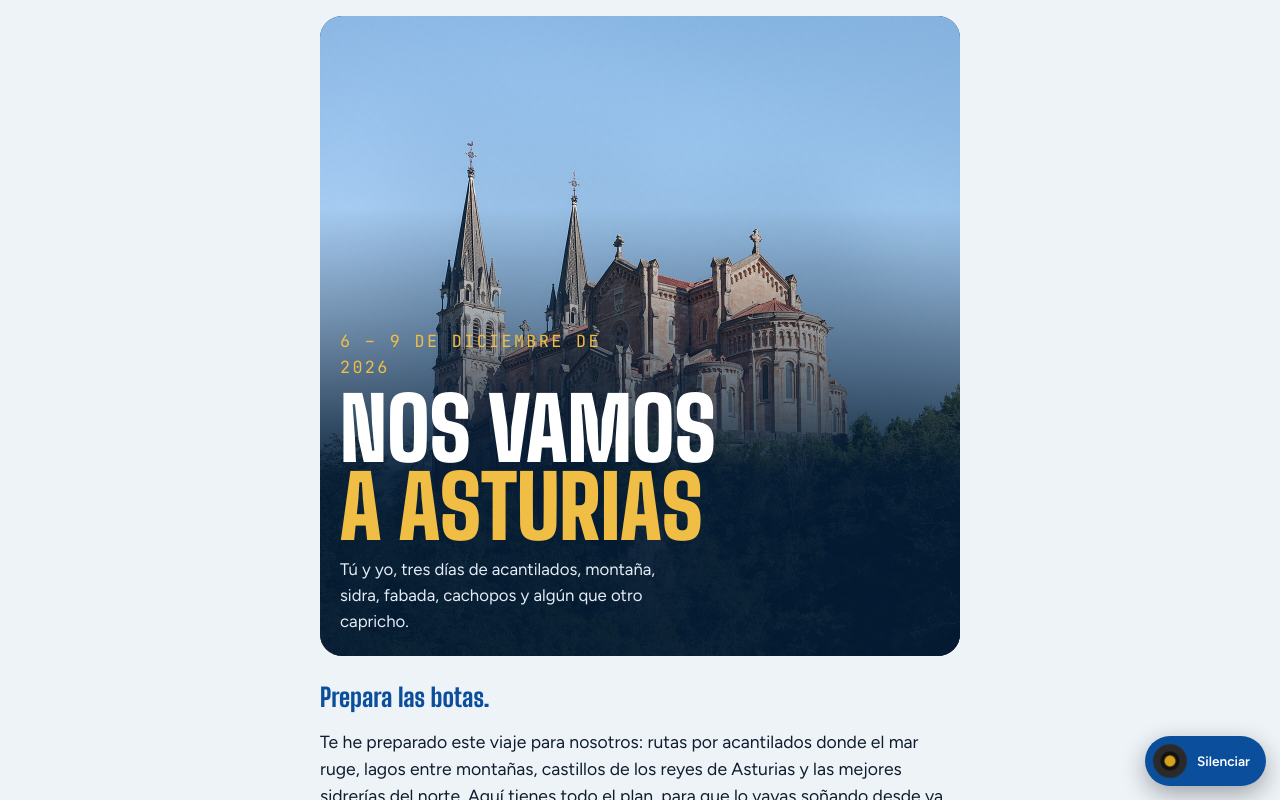
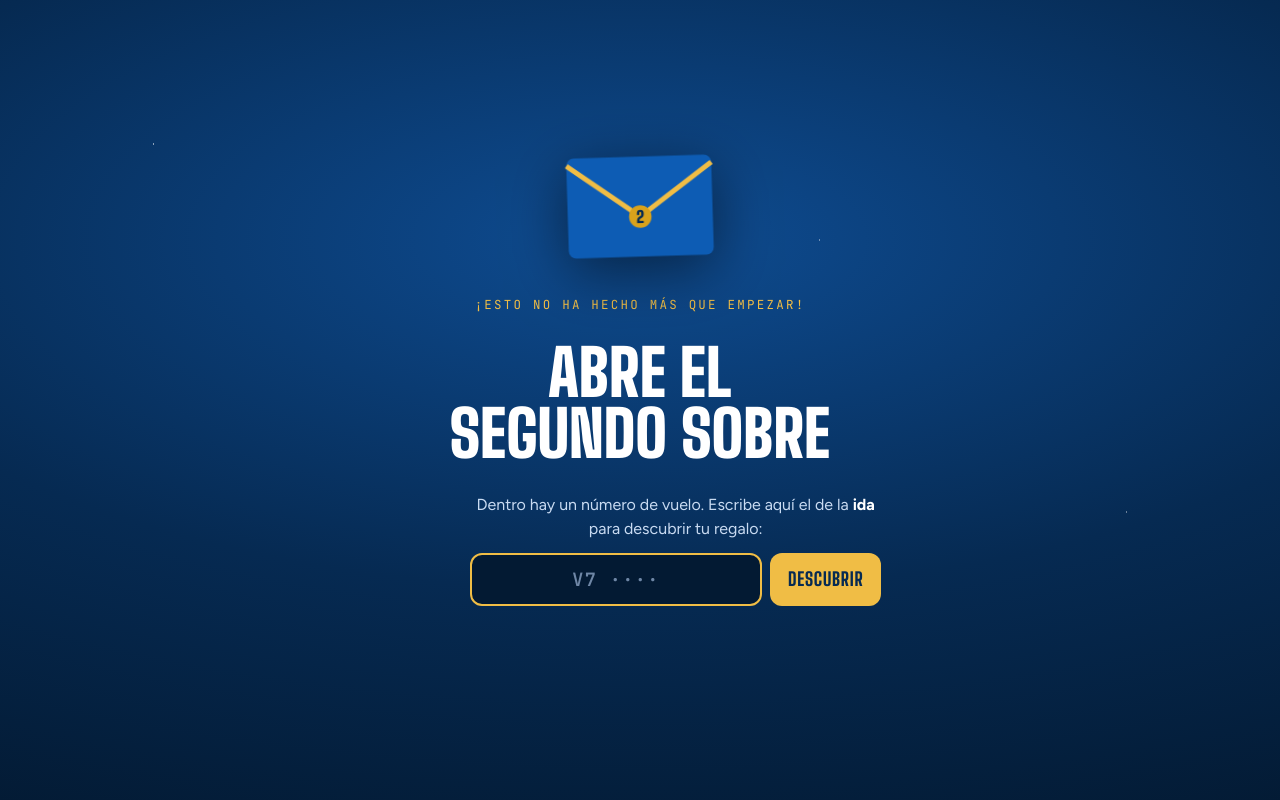
Before and after one commit to pablojordanprofe/sorpresa, a plain HTML site: page index.html in a window 1280 px wide. Both pictures are taken after a click on the button "40". Shown: the top 800 px of the page. Drawn offline with Linux system fonts and the light colour scheme.

Commit message:
Segundo sobre: el viaje se descubre con el número de vuelo
Co-Authored-By: Claude Opus 5.5 <noreply@anthropic.com>

```diff
--- a/index.html
+++ b/index.html
@@ -5,6 +5,11 @@
 <meta name="viewport" content="width=device-width, initial-scale=1, viewport-fit=cover">
 <meta name="robots" content="noindex, nofollow">
 <style>:root{padding-top:env(safe-area-inset-top,0px);padding-bottom:env(safe-area-inset-bottom,0px)}body{margin:0;font-size:14px}img{max-width:100%}[hidden]{display:none!important}</style><title>Rumbo a Asturias</title>
+<meta name="claude:viewport-fit-sides" content="cover">
+<link rel="preconnect" href="https://fonts.googleapis.com">
+<link rel="preconnect" href="https://fonts.gstatic.com" crossorigin>
+<link rel="stylesheet" href="https://fonts.googleapis.com/css2?family=Big+Shoulders+Display:wght@700;800;900&family=Figtree:wght@400;500;600;700&family=JetBrains+Mono:wght@400;600&display=swap">
+<title>Rumbo a Asturias</title>
 <meta name="claude:viewport-fit-sides" content="cover">
 <link rel="preconnect" href="https://fonts.googleapis.com">
 <link rel="preconnect" href="https://fonts.gstatic.com" crossorigin>
@@ -64,6 +69,22 @@ img{display:block;max-width:100%}
   radial-gradient(1px 1px at 50% 86%,#fff6 50%,transparent 51%)}
 .gift-kicker{font-family:var(--mono);font-size:.78rem;line-height:1.7;letter-spacing:.18em;text-transform:uppercase;color:#f0bd45}
 .tag-card{font-weight:600;font-size:.85rem!important}
+
+/* Second envelope screen */
+.sobre{z-index:51;transition:opacity .6s ease, visibility 0s linear .6s}
+.sobre .env{width:150px;height:auto;filter:drop-shadow(0 14px 30px #0008)}
+@media (prefers-reduced-motion:no-preference){.sobre:not(.open) .env{animation:float 3s ease-in-out infinite}@keyframes float{50%{transform:translateY(-8px) rotate(-2deg)}}}
+.code-form{display:grid;gap:12px;width:100%;max-width:340px;position:relative}
+.code-form label{font-size:1rem;color:#c9dbf2;line-height:1.5}
+.code-form label b{color:#fff}
+.code-row{display:flex;gap:8px}
+.code-row input{flex:1;min-width:0;font:600 1.15rem var(--mono);letter-spacing:.08em;text-transform:uppercase;text-align:center;padding:12px;border-radius:12px;border:2px solid #f0bd45;background:#031a33;color:#fff}
+.code-row input::placeholder{color:#6f87a6}
+.code-row button{flex:none;font:800 1.15rem var(--display);text-transform:uppercase;letter-spacing:.04em;padding:0 18px;border-radius:12px;border:0;background:#f0bd45;color:#062a52;cursor:pointer}
+.code-msg{min-height:1.4em;font-size:.95rem;color:#f0bd45}
+.skip{background:none;border:0;color:#9fb1c6;text-decoration:underline;font:inherit;font-size:.85rem;cursor:pointer}
+.shake{animation:shake .4s}
+@keyframes shake{20%,60%{transform:translateX(-8px)}40%,80%{transform:translateX(8px)}}
 
 /* Music toggle */
 .music{position:fixed;z-index:40;right:calc(14px + env(safe-area-inset-right,0px));bottom:calc(14px + env(safe-area-inset-bottom,0px));
@@ -202,7 +223,6 @@ footer .big span{color:var(--gold)}
 </head>
 <body>
 
-
 <!-- Gift intro -->
 <div class="gift" id="gift" role="dialog" aria-label="Sorpresa">
   <div class="stars"></div>
@@ -214,6 +234,26 @@ footer .big span{color:var(--gold)}
     <span class="tag-card">40</span>
   </button>
   <p class="hint">Abre el regalo de <b>tus 40</b></p>
+</div>
+<div class="gift sobre" id="sobre" role="dialog" aria-label="Segundo sobre" hidden>
+  <div class="stars"></div>
+  <svg class="env" viewBox="0 0 120 84" aria-hidden="true">
+    <rect x="2" y="2" width="116" height="80" rx="6" fill="#0d5cb4"/>
+    <path d="M2 8 L60 50 L118 8" fill="none" stroke="#f0bd45" stroke-width="4" stroke-linejoin="round"/>
+    <circle cx="60" cy="50" r="9" fill="#d9a21b"/>
+    <text x="60" y="55" text-anchor="middle" font-family="Big Shoulders Display, Impact, sans-serif" font-weight="900" font-size="13" fill="#062a52">2</text>
+  </svg>
+  <p class="gift-kicker">¡Esto no ha hecho más que empezar!</p>
+  <p class="gift-title">Abre el<br>segundo sobre</p>
+  <form class="code-form" id="codeForm" autocomplete="off">
+    <label for="codeInput">Dentro hay un número de vuelo. Escribe aquí el de la <b>ida</b> para descubrir tu regalo:</label>
+    <div class="code-row">
+      <input id="codeInput" inputmode="text" placeholder="V7 ····" aria-describedby="codeMsg">
+      <button type="submit">Descubrir</button>
+    </div>
+    <p class="code-msg" id="codeMsg" aria-live="polite"></p>
+    <button type="button" class="skip" id="skipCode" hidden>Entrar sin el código</button>
+  </form>
 </div>
 <canvas id="confetti" hidden></canvas>
 <audio id="unlock" src="silencio.wav" loop playsinline preload="auto"></audio>
@@ -616,10 +656,14 @@ footer .big span{color:var(--gold)}
   /* Gift */
   var gift=document.getElementById('gift'), btn=document.getElementById('openGift'), canvas=document.getElementById('confetti');
   var reduce=window.matchMedia&&window.matchMedia('(prefers-reduced-motion: reduce)').matches;
-  var OPENED='asturias-regalo-abierto';
-  var opened=false; try{opened=localStorage.getItem(OPENED)==='1';}catch(e){}
+  /* Fases: '' = caja cerrada, 'sobre' = esperando el segundo sobre, 'listo' = viaje descubierto */
+  var PHASE='regalo-fase', sobre=document.getElementById('sobre');
+  var phase=''; try{phase=localStorage.getItem(PHASE)||'';}catch(e){}
+  function setPhase(p){phase=p; try{localStorage.setItem(PHASE,p);}catch(e){}}
   var musicBtn=document.getElementById('music'), musicLabel=document.getElementById('musicLabel');
-  if(opened){gift.classList.add('open');gift.hidden=true;musicBtn.hidden=false;} else {document.body.classList.add('locked');}
+  if(phase==='listo'){gift.classList.add('open');gift.hidden=true;musicBtn.hidden=false;}
+  else if(phase==='sobre'){gift.classList.add('open');gift.hidden=true;sobre.hidden=false;document.body.classList.add('locked');}
+  else {document.body.classList.add('locked');}
 
   /* ---- Asturias, patria querida: gaita, roncón y tambor (Web Audio) ---- */
   var ctx=null, master=null, playing=false, nextStart=0, timer=null;
@@ -669,20 +713,41 @@ footer .big span{color:var(--gold)}
     });
   }
   var unlock=document.getElementById('unlock');
-  function startMusic(){
+  function ensureAudio(){
     /* iPhone: pasar a modo "reproducción" para que suene aunque el móvil esté en silencio */
     try{ if(navigator.audioSession){ navigator.audioSession.type='playback'; } }catch(e){}
     try{ unlock.muted=false; unlock.volume=1; var pp=unlock.play(); if(pp&&pp['catch']){pp['catch'](function(){});} }catch(e){}
     try{
       if(!ctx){
-        var AC=window.AudioContext||window.webkitAudioContext; if(!AC)return;
+        var AC=window.AudioContext||window.webkitAudioContext; if(!AC)return false;
         ctx=new AC(); master=ctx.createGain(); master.gain.value=0.5; master.connect(ctx.destination);
-        drone(); nextStart=ctx.currentTime+0.6;
-        timer=setInterval(function(){ if(playing && ctx.currentTime>nextStart-2){ nextStart=scheduleTune(nextStart)+BEAT*2; } },300);
       }
       /* nota inaudible inmediata dentro del toque, para despertar el audio en móviles */
       var b=ctx.createBuffer(1,1,22050), s=ctx.createBufferSource(); s.buffer=b; s.connect(ctx.destination); s.start(0);
-      ctx.resume(); playing=true;
+      ctx.resume(); return true;
+    }catch(e){ return false; }
+  }
+  /* Fanfarria neutra al abrir la caja (sin pistas del destino) */
+  function fanfare(){
+    if(!ensureAudio())return;
+    try{
+      var t=ctx.currentTime+0.05, notes=[[523.25,.12],[659.25,.12],[783.99,.12],[1046.5,.5]];
+      notes.forEach(function(n){
+        var o=ctx.createOscillator(),g=ctx.createGain(); o.type='triangle'; o.frequency.value=n[0];
+        g.gain.setValueAtTime(0,t); g.gain.linearRampToValueAtTime(0.35,t+0.01); g.gain.exponentialRampToValueAtTime(0.001,t+n[1]+0.25);
+        o.connect(g); g.connect(master); o.start(t); o.stop(t+n[1]+0.3); t+=n[1];
+      });
+    }catch(e){}
+  }
+  var tuneStarted=false;
+  function startMusic(){
+    if(!ensureAudio())return;
+    try{
+      if(!tuneStarted){
+        tuneStarted=true; drone(); nextStart=ctx.currentTime+0.6;
+        timer=setInterval(function(){ if(playing && ctx.currentTime>nextStart-2){ nextStart=scheduleTune(nextStart)+BEAT*2; } },300);
+      }
+      playing=true;
       if(ctx.currentTime>nextStart-2){ nextStart=scheduleTune(Math.max(nextStart,ctx.currentTime+0.3))+BEAT*2; }
       musicBtn.classList.add('playing'); musicBtn.setAttribute('aria-pressed','true'); musicLabel.textContent='Silenciar';
     }catch(e){}
@@ -718,20 +783,40 @@ footer .big span{color:var(--gold)}
   function open(){
     if(gift.classList.contains('open'))return;
     gift.classList.add('open');
-    startMusic();
+    fanfare();
     confetti();
-    try{localStorage.setItem(OPENED,'1');}catch(e){}
-    setTimeout(function(){gift.hidden=true;musicBtn.hidden=false;document.body.classList.remove('locked');window.scrollTo(0,0);}, reduce?50:1700);
+    setPhase('sobre');
+    setTimeout(function(){gift.hidden=true;sobre.classList.remove('open');sobre.hidden=false;}, reduce?50:1700);
   }
   btn.addEventListener('click',open);
 
+  /* Segundo sobre: el número del vuelo de ida (V7 3585) desbloquea el viaje */
+  var form=document.getElementById('codeForm'), input=document.getElementById('codeInput'), msg=document.getElementById('codeMsg'), skip=document.getElementById('skipCode'), fails=0;
+  function reveal(){
+    setPhase('listo');
+    sobre.classList.add('open');
+    startMusic();
+    confetti();
+    setTimeout(function(){sobre.hidden=true;musicBtn.hidden=false;document.body.classList.remove('locked');window.scrollTo(0,0);}, reduce?50:700);
+  }
+  form.addEventListener('submit',function(ev){
+    ev.preventDefault();
+    var v=(input.value||'').toUpperCase().replace(/[^A-Z0-9]/g,'');
+    if(v==='3585'||v==='V73585'){ msg.textContent='¡Correcto!'; input.blur(); reveal(); return; }
+    fails++;
+    msg.textContent= fails<2 ? 'Mmm, ese no es. Busca el vuelo de IDA en tu billete.' : 'Pista: empieza por V7 y está en la fila de la IDA.';
+    form.classList.remove('shake'); void form.offsetWidth; form.classList.add('shake');
+    if(fails>=3) skip.hidden=false;
+  });
+  skip.addEventListener('click',reveal);
+
   document.getElementById('again').addEventListener('click',function(){
-    stopMusic(); musicBtn.hidden=true;
+    stopMusic(); musicBtn.hidden=true; setPhase(''); fails=0; input.value=''; msg.textContent=''; skip.hidden=true;
+    sobre.hidden=true; sobre.classList.remove('open');
     gift.hidden=false; document.body.classList.add('locked'); window.scrollTo(0,0);
     requestAnimationFrame(function(){requestAnimationFrame(function(){gift.classList.remove('open');});});
   });
 })();
 </script>
-
 </body>
 </html>
```
